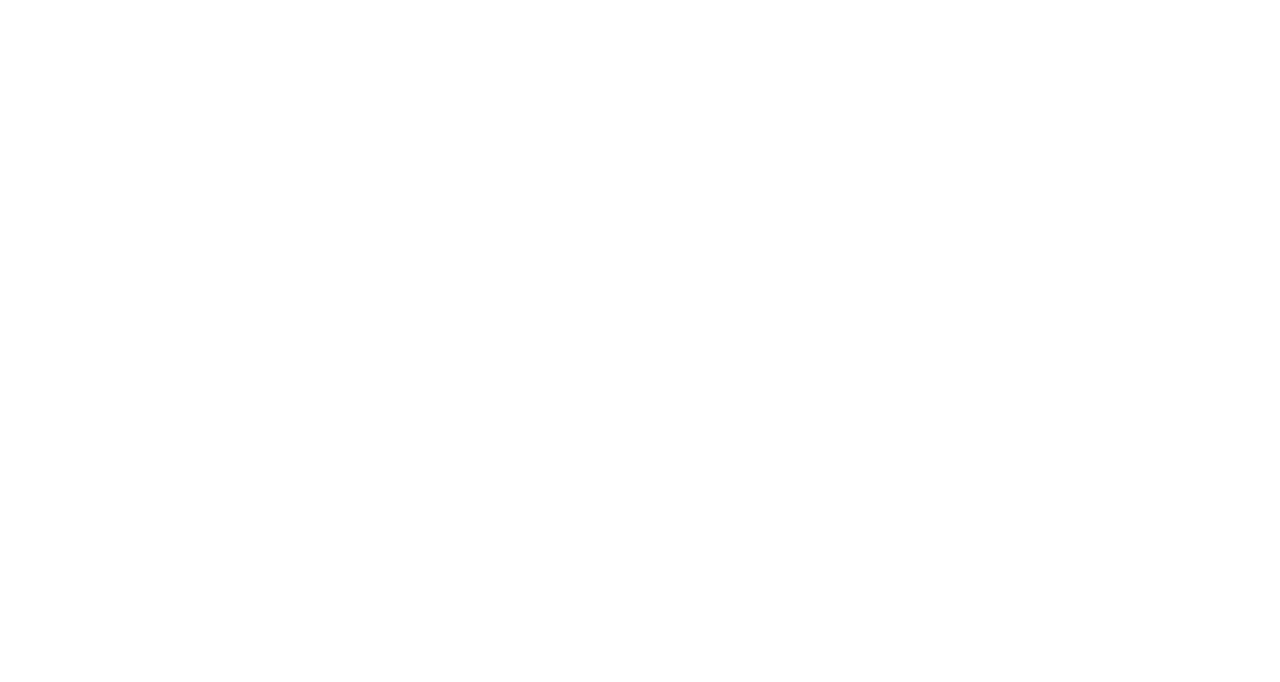
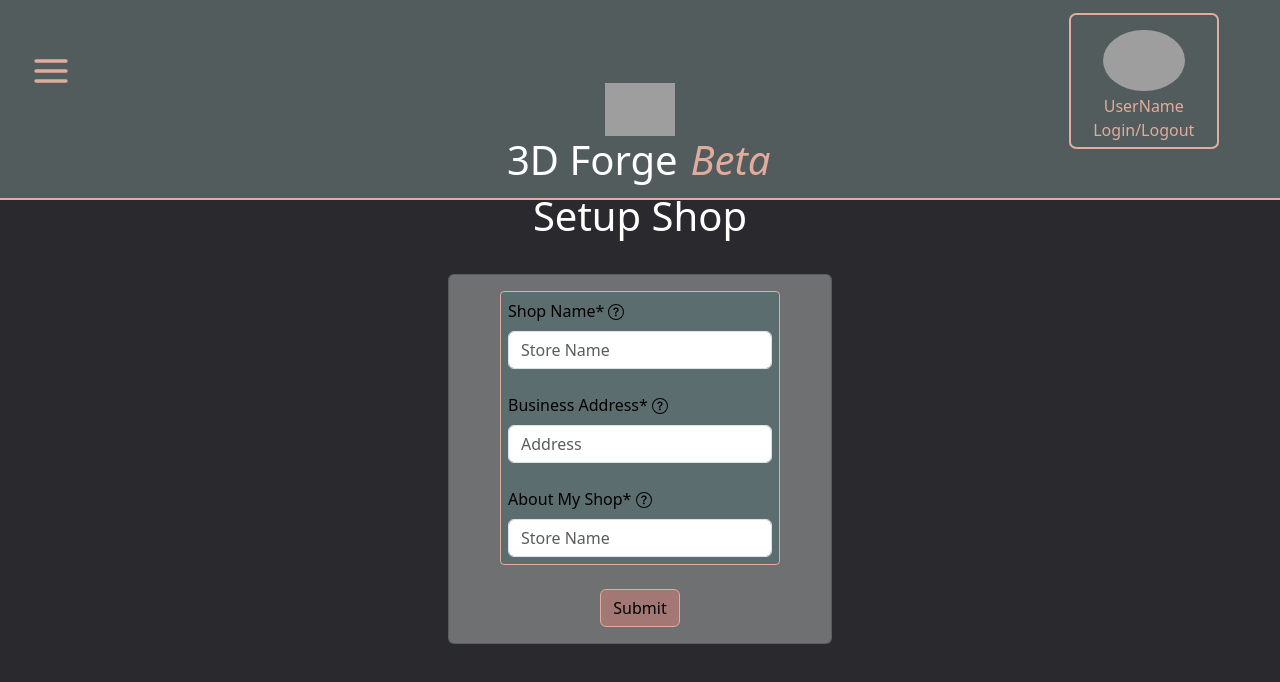
Before and after one commit to phellwege/3d_print_forge, a React (Create React App) app: page /CreateStore in a window 1280 px wide. Before the commit this address had no page. Shown: the top 682 px of the page. Built offline with nearby package versions, Linux system fonts and the light colour scheme; grey boxes are pictures that could not be loaded; a web font is replaced by a local one.

Commit message:
added create store

```diff
--- a/src/App.js
+++ b/src/App.js
@@ -6,6 +6,7 @@
 import MarketPlace from './views/MarketPlace';
 import AboutMe from './views/AboutMe';
 import Storefront from './views/Storefront';
+import CreateStore from './views/CreateStore';
 import Details from './views/Details';
 import {ThemeProvider} from 'styled-components';
 import './App.css';
@@ -21,6 +22,7 @@
         <React.Fragment>
           <Routes>
             <Route exact path="/UserProfile" element={<UserProfile />} />
+            <Route exact path="/CreateStore" element={<CreateStore />} />
             <Route exact path="/MarketPlace" element={<MarketPlace />} />
             <Route exact path="/AboutMe" element={<AboutMe />} />
             <Route exact path="/Storefront" element={<Storefront />} />
--- a/src/context/StoreContext.js
+++ b/src/context/StoreContext.js
@@ -39,6 +39,11 @@
 }
 
 export function StoreProvider({ children }) {
+
+    // add a function to accept or decline creating prints at the printing marketplace
+    // add logic for todo when user accepts print
+    // add logic for when user accepts custom print
+    // add shop creation logic
 
     // feature for homepage swiper.
     function Featured(){
--- a/src/views/CreateStore.js
+++ b/src/views/CreateStore.js
@@ -5,27 +5,36 @@
 import { Link } from 'react-router-dom';
 import { BsQuestionCircle } from "react-icons/bs";
 
-import '../views/main.css'
+import '../views/main.css';
+
 export default function CreateStore() {
+
+    const shopNameTooltip = "Enter a Shop Name";
+    const businessAdressTooltip = "";
+    const aboutMyShopTooltip ="";
 
     return (
         <>
         <Header />
         <div className='pageWrap'>
-            <h1>Create A Shop</h1>
+            <h1>Setup Shop</h1>
             <div className='secondaryPageWrapper'>
+                <Card>
+                    <Card.Body>
+                        <div className='cardInnerDiv'>
                             <Form>
                                 <Form.Group>
                                     <Form.Label className="d-flex justify-content-between align-items-center" >
                                         <div className="text-center">
-                                Shop Name<span className="required-indicator">*</span>{" "}
-                                {/* <OverlayTrigger
-                                overlay={<Tooltip id="tooltip">{userFirstName}</Tooltip>}
-                                > */}
+                                            Shop Name
+                                            <span className="required-indicator">*</span>{" "}
+                                            <OverlayTrigger
+                                            overlay={<Tooltip id="tooltip">{shopNameTooltip}</Tooltip>}
+                                            >
                                                 <span className="question-icon">
                                                     <BsQuestionCircle />
                                                 </span>
-                                {/* </OverlayTrigger> */}
+                                            </OverlayTrigger>
                                         </div>
                                             {/* <sub>({defaultResume.firstName.length} / 25)</sub> */}
                                     </Form.Label>
@@ -38,8 +47,58 @@
                                     className="mobile-textarea"
                                     />
                                     <br/>
+                                    <Form.Label className="d-flex justify-content-between align-items-center" >
+                                        <div className="text-center">
+                                            Business Address
+                                            <span className="required-indicator">*</span>{" "}
+                                            <OverlayTrigger
+                                            overlay={<Tooltip id="tooltip">{businessAdressTooltip}</Tooltip>}
+                                            >
+                                                <span className="question-icon">
+                                                    <BsQuestionCircle />
+                                                </span>
+                                            </OverlayTrigger>
+                                        </div>
+                                            {/* <sub>({defaultResume.firstName.length} / 25)</sub> */}
+                                    </Form.Label>
+                                    <Form.Control
+                                    type='text'
+                                    placeholder='Address'
+                                    // value={defaultResume.firstName}
+                                    // onChange={(e) => handleChange('firstName', e.target.value)}
+                                    maxLength='75'
+                                    className="mobile-textarea"
+                                    />
+                                    <br/>
+                                    <Form.Label className="d-flex justify-content-between align-items-center" >
+                                        <div className="text-center">
+                                            About My Shop
+                                            <span className="required-indicator">*</span>{" "}
+                                            <OverlayTrigger
+                                            overlay={<Tooltip id="tooltip">{aboutMyShopTooltip}</Tooltip>}
+                                            >
+                                                <span className="question-icon">
+                                                    <BsQuestionCircle />
+                                                </span>
+                                            </OverlayTrigger>
+                                        </div>
+                                            {/* <sub>({defaultResume.firstName.length} / 25)</sub> */}
+                                    </Form.Label>
+                                    <Form.Control
+                                    type='text'
+                                    placeholder='Store Name'
+                                    // value={defaultResume.firstName}
+                                    // onChange={(e) => handleChange('firstName', e.target.value)}
+                                    maxLength='50'
+                                    className="mobile-textarea"
+                                    />
                                 </Form.Group>
                             </Form>
+                        </div>
+                        <br/>
+                        <Button>Submit</Button>
+                    </Card.Body>
+                </Card>
             </div>
         </div>
         </>
--- a/src/views/UserProfile.js
+++ b/src/views/UserProfile.js
@@ -2,7 +2,7 @@
 import Header from '../components/Header';
 import { Button, Card, Alert} from 'react-bootstrap';
 import Table from 'react-bootstrap/Table';
-import { Link } from 'react-router-dom';
+import { Link, useNavigate } from 'react-router-dom';
 import { MdOutlineFileDownload } from "react-icons/md";
 import { useUser } from '../context/UserContext';
 import BackButton from '../components/BackButton';
@@ -15,13 +15,14 @@
   const {
     UserSwiper
   } = useUser();
+  const history = useNavigate()
 
   // edit function to operate properly if user has registered a store
   function storeOwner() {
       return (
         <div>
           <p>You don't currently have a storefront</p>
-          <Button>Open Shop</Button>
+          <Button onClick={history('/CreateStore')}>Open Shop</Button>
         </div>
       )
   }
--- a/src/views/main.css
+++ b/src/views/main.css
@@ -10,7 +10,10 @@
 button.btn.btn-primary:hover {
     background-color: #E88873;
 }
-
+body a {
+    text-decoration: none;
+    color: #E0AC9D;
+}
 a:hover {
     color: #E88873;
 }
```
Lines whose indentation alone changed are shown as unchanged.
